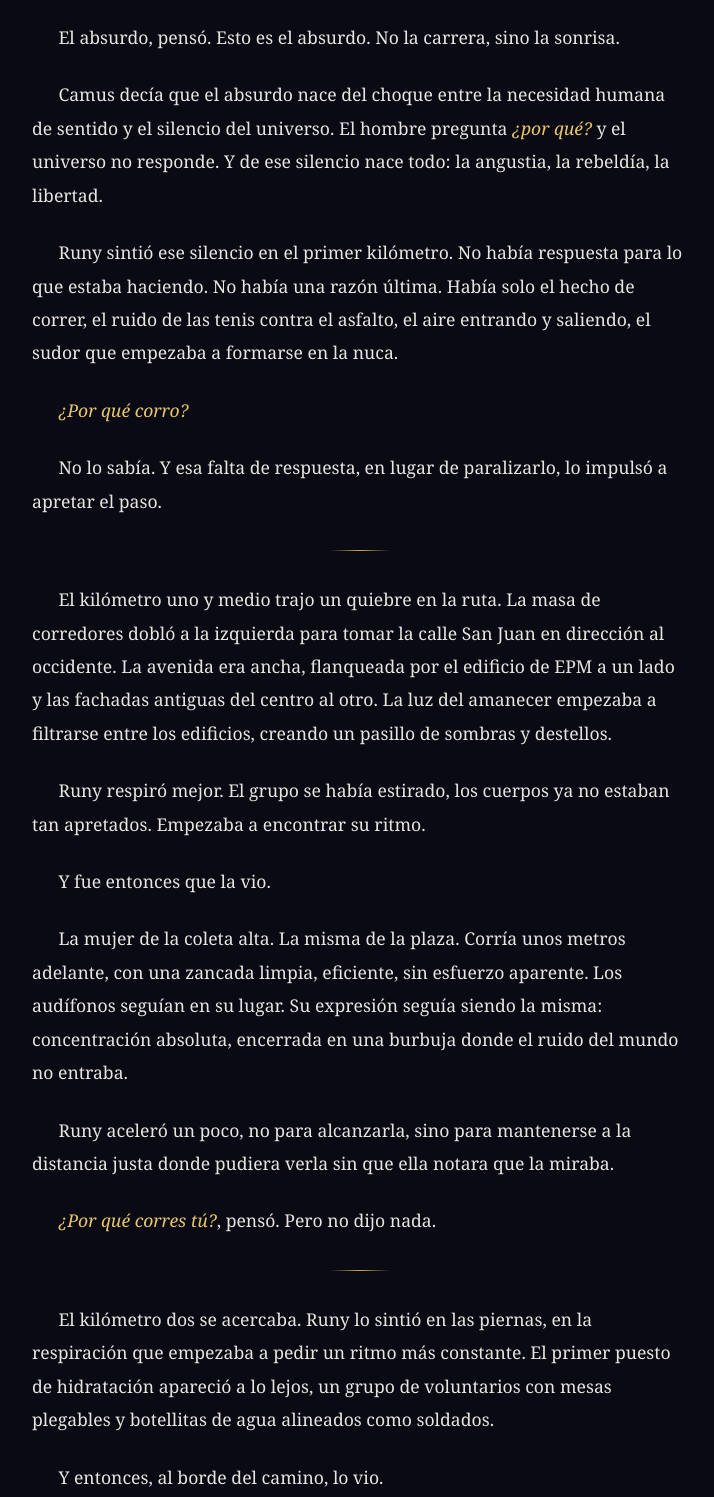
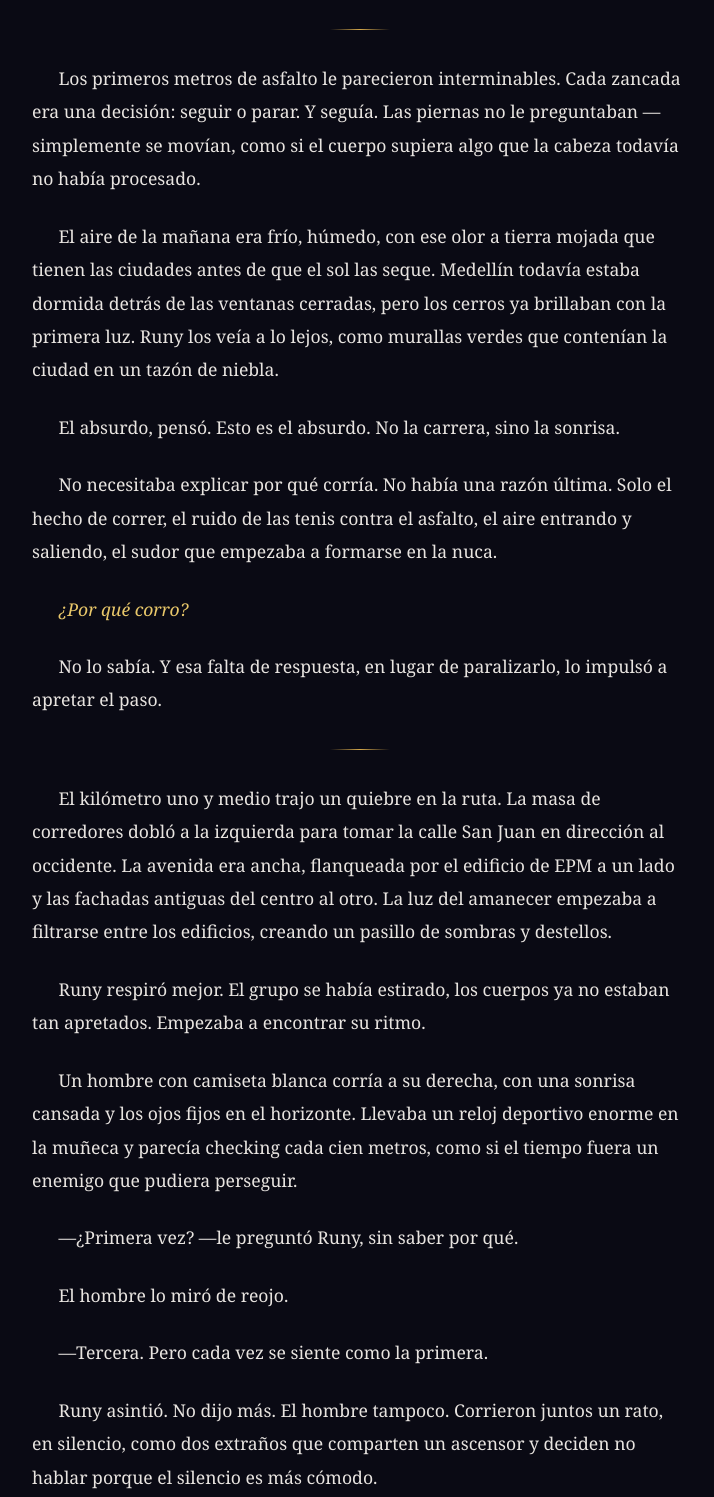
Before and after one commit to alejandro8aperez/MARATONaide, a plain HTML site: page leer/00-el-loco.html in a window 1280 px wide. Shown: the part 1198-2695 px from the top of the page, without its empty margins (280-994 px from the left). Drawn offline with Linux system fonts and the light colour scheme.

Commit message:
feat: corregir y expandir Capítulo 0 — El salto (ritmo, filosofía integrada, nuevas escenas)

```diff
--- a/leer/00-el-loco.html
+++ b/leer/00-el-loco.html
@@ -39,18 +39,22 @@
 <p>Ahora corría. Sin pensarlo. Sin decidirlo. El cuerpo había tomado el control y la mente solo miraba desde adentro, como un pasajero en un vehículo que no conduce.</p>
 <p>—Tranquilo —dijo en voz baja—. Son solo cuarenta y dos kilómetros.</p>
 <p>La frase era tan absurda que lo hizo sonreír. Cuarenta y dos kilómetros. Nadie en su sano juicio llamaría a eso <em>solo</em>. Pero allí estaba, corriéndolos, o empezando a correrlos, que era lo mismo que prometer que iba a terminarlos sin tener la menor idea de si podría.</p>
+<div class="divider"></div>
+<p>Los primeros metros de asfalto le parecieron interminables. Cada zancada era una decisión: seguir o parar. Y seguía. Las piernas no le preguntaban — simplemente se movían, como si el cuerpo supiera algo que la cabeza todavía no había procesado.</p>
+<p>El aire de la mañana era frío, húmedo, con ese olor a tierra mojada que tienen las ciudades antes de que el sol las seque. Medellín todavía estaba dormida detrás de las ventanas cerradas, pero los cerros ya brillaban con la primera luz. Runy los veía a lo lejos, como murallas verdes que contenían la ciudad en un tazón de niebla.</p>
 <p>El absurdo, pensó. Esto es el absurdo. No la carrera, sino la sonrisa.</p>
-<p>Camus decía que el absurdo nace del choque entre la necesidad humana de sentido y el silencio del universo. El hombre pregunta <em>¿por qué?</em> y el universo no responde. Y de ese silencio nace todo: la angustia, la rebeldía, la libertad.</p>
-<p>Runy sintió ese silencio en el primer kilómetro. No había respuesta para lo que estaba haciendo. No había una razón última. Había solo el hecho de correr, el ruido de las tenis contra el asfalto, el aire entrando y saliendo, el sudor que empezaba a formarse en la nuca.</p>
+<p>No necesitaba explicar por qué corría. No había una razón última. Solo el hecho de correr, el ruido de las tenis contra el asfalto, el aire entrando y saliendo, el sudor que empezaba a formarse en la nuca.</p>
 <p><em>¿Por qué corro?</em></p>
 <p>No lo sabía. Y esa falta de respuesta, en lugar de paralizarlo, lo impulsó a apretar el paso.</p>
 <div class="divider"></div>
 <p>El kilómetro uno y medio trajo un quiebre en la ruta. La masa de corredores dobló a la izquierda para tomar la calle San Juan en dirección al occidente. La avenida era ancha, flanqueada por el edificio de EPM a un lado y las fachadas antiguas del centro al otro. La luz del amanecer empezaba a filtrarse entre los edificios, creando un pasillo de sombras y destellos.</p>
 <p>Runy respiró mejor. El grupo se había estirado, los cuerpos ya no estaban tan apretados. Empezaba a encontrar su ritmo.</p>
-<p>Y fue entonces que la vio.</p>
-<p>La mujer de la coleta alta. La misma de la plaza. Corría unos metros adelante, con una zancada limpia, eficiente, sin esfuerzo aparente. Los audífonos seguían en su lugar. Su expresión seguía siendo la misma: concentración absoluta, encerrada en una burbuja donde el ruido del mundo no entraba.</p>
-<p>Runy aceleró un poco, no para alcanzarla, sino para mantenerse a la distancia justa donde pudiera verla sin que ella notara que la miraba.</p>
-<p><em>¿Por qué corres tú?</em>, pensó. Pero no dijo nada.</p>
+<p>Un hombre con camiseta blanca corría a su derecha, con una sonrisa cansada y los ojos fijos en el horizonte. Llevaba un reloj deportivo enorme en la muñeca y parecía checking cada cien metros, como si el tiempo fuera un enemigo que pudiera perseguir.</p>
+<p>—¿Primera vez? —le preguntó Runy, sin saber por qué.</p>
+<p>El hombre lo miró de reojo.</p>
+<p>—Tercera. Pero cada vez se siente como la primera.</p>
+<p>Runy asintió. No dijo más. El hombre tampoco. Corrieron juntos un rato, en silencio, como dos extraños que comparten un ascensor y deciden no hablar porque el silencio es más cómodo.</p>
+<p>Después el hombre aceleró y desapareció entre la multitud. Runy no lo volvió a ver.</p>
 <div class="divider"></div>
 <p>El kilómetro dos se acercaba. Runy lo sintió en las piernas, en la respiración que empezaba a pedir un ritmo más constante. El primer puesto de hidratación apareció a lo lejos, un grupo de voluntarios con mesas plegables y botellitas de agua alineados como soldados.</p>
 <p>Y entonces, al borde del camino, lo vio.</p>
@@ -62,9 +66,10 @@
 <p>Pero cuando Runy volvió a mirar, después de esquivar a un corredor que frenó de golpe, ya no había nadie. Solo el árbol. Solo la sombra del árbol. Solo el viento moviendo las hojas, indiferente.</p>
 <p>—No puede ser —murmuró.</p>
 <p>Pero sabía que sí. Sabía que lo había visto. Y sabía también que no podía detenerse a pensar en ello, porque el kilómetro dos estaba apareciendo a su lado, marcado por un letrero amarillo y un grupo de voluntarios que aplaudían sin saber por qué.</p>
-<p>Runy agarró una botella de agua, bebió la mitad y se lanzó el resto en la cabeza.</p>
-<p>—Estoy perdiendo la cabeza —dijo, este es el kilómetro 2 y ya estoy alucinando.</p>
-<p>Y sonrió, porque la frase también era absurda, y porque Camus tenía razón: uno tiene que imaginarse a Sísifo feliz, y también al loco que sonríe mientras corre hacia ninguna parte con un perro imaginario pisándole los talones.</p>
+<p>Runy agarró una botella de agua, bebió la mitad y se lanzó el resto en la cabeza. El agua le corrió por la frente, por el cuello, por la espalda. Se sentó un segundo en el borde de la acera, con las rodillas dobladas y el pecho subiendo y bajando.</p>
+<p>El perro. El hatillo. La capa. Todo seguía ahí, grabado en la memoria como una imagen que no se borra con el viento.</p>
+<p>Runy se levantó. Apretó los cordones. Salió a correr de nuevo.</p>
+<p>Y sonrió, porque Camus tenía razón: uno tiene que imaginarse a Sísifo feliz.</p>
 <p>---</p>
 
         <nav class="reader-nav">
```
